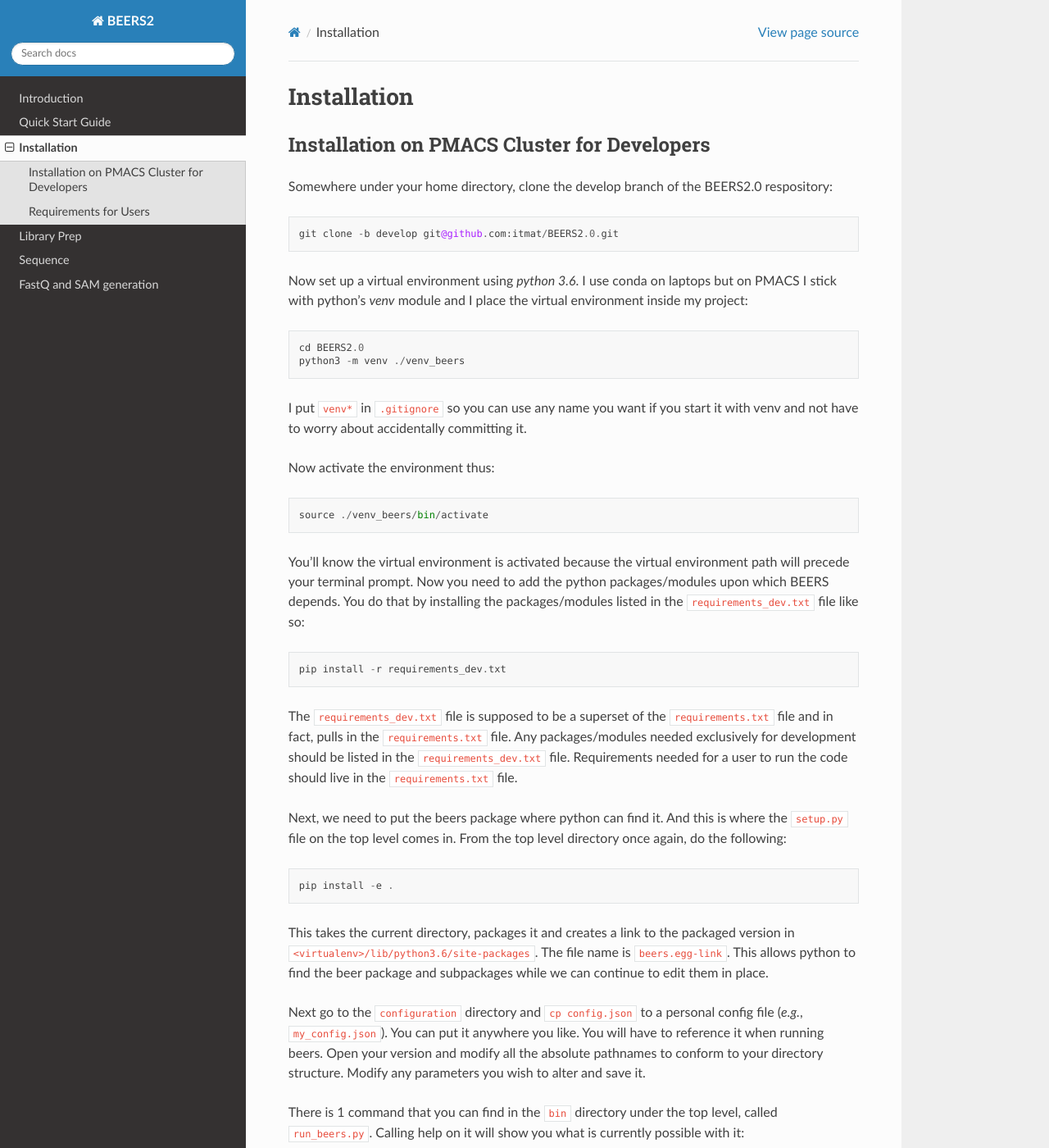
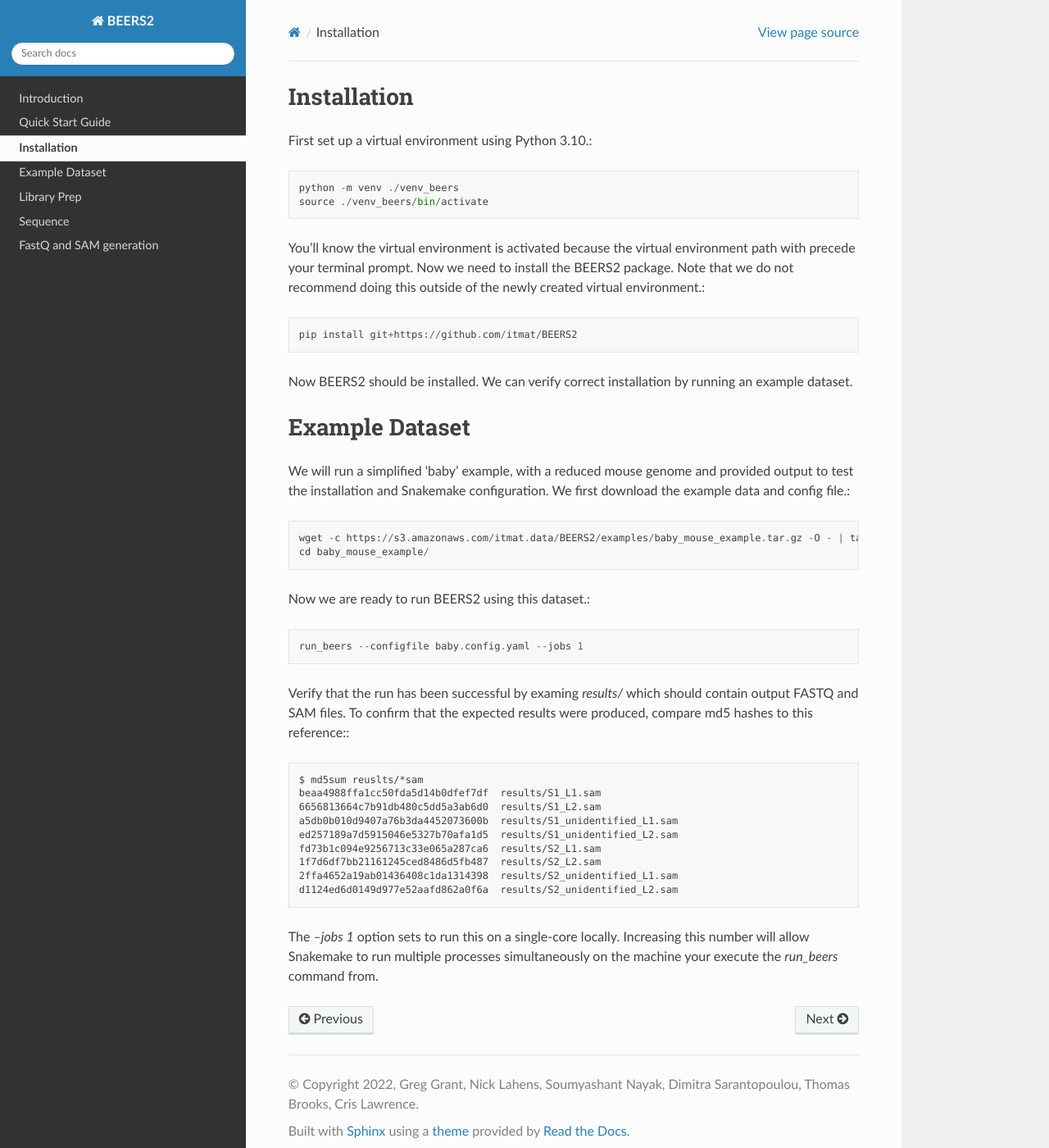
Before and after one commit to itmat/BEERS2, a Sphinx documentation site: the page built from doc/installation.rst, in a window 1280 px wide and 1400 px high. Shown: the whole window at 82% size. Built offline with Sphinx 7.4.7 and the Read the Docs theme 2.0.0, drawn with Linux system fonts in a browser that asks for light colours; pages that are not in the unit, such as notebooks, are missing from menus; some of the changed text lies outside the part shown.

Commit message:
Update install docs

```diff
--- a/doc/installation.rst
+++ b/doc/installation.rst
@@ -1,130 +1,47 @@
 Installation
 ============
 
-Installation on PMACS Cluster for Developers
---------------------------------------------
+First set up a virtual environment using Python 3.10.::
 
-Somewhere under your home directory, clone the develop branch of the BEERS2.0 respository::
-
-    git clone -b develop git@github.com:itmat/BEERS2.0.git
-
-Now set up a virtual environment using *python 3.6*.  I use conda on laptops but on PMACS I stick
-with python's *venv* module and I place the virtual environment inside my project::
-
-    cd BEERS2.0
-    python3 -m venv ./venv_beers
-
-I put ``venv*`` in ``.gitignore`` so you can use any name you want if you start it with venv and not have
-to worry about accidentally committing it.
-
-Now activate the environment thus::
-
+    python -m venv ./venv_beers
     source ./venv_beers/bin/activate
 
-You'll know the virtual environment is activated because the virtual environment path will precede
-your terminal prompt.  Now you need to add the python packages/modules upon which BEERS depends.  You
-do that by installing the packages/modules listed in the ``requirements_dev.txt`` file like so::
+You'll know the virtual environment is activated because the virtual environment path with precede
+your terminal prompt.
+Now we need to install the BEERS2 package.
+Note that we do not recommend doing this outside of the newly created virtual environment.::
 
-    pip install -r requirements_dev.txt
-
-The ``requirements_dev.txt`` file is supposed to be a superset of the ``requirements.txt`` file and in fact,
-pulls in the ``requirements.txt`` file.  Any packages/modules needed exclusively for development should
-be listed in the ``requirements_dev.txt`` file.  Requirements needed for a user to run the code should
-live in the ``requirements.txt`` file.
-
-Next, we need to put the beers package where python can find it.  And this is where the ``setup.py``
-file on the top level comes in.  From the top level directory once again, do the following::
-
-    pip install -e .
-
-This takes the current directory, packages it and creates a link to the packaged version in
-``<virtualenv>/lib/python3.6/site-packages``.  The file name is ``beers.egg-link``.  This allows python
-to find the beer package and subpackages while we can continue to edit them in place.
-
-Next go to the ``configuration`` directory and ``cp config.json`` to a personal config file
-(*e.g.*, ``my_config.json``).  You can put it anywhere you like.  You will have to reference it
-when running beers.  Open your version and modify all the absolute pathnames to conform to your
-directory structure.  Modify any parameters you wish to alter and save it.
-
-There is 1 command that you can find in the ``bin`` directory under the top level, called ``run_beers.py``.
-Calling help on it will show you what is currently possible with it::
-
-    ./run_beers.py -h
-    usage: run_beers.py [-h] -c CONFIG [-r RUN_ID] [-d]
-                        {expression_pipeline,library_prep_pipeline,sequence_pipeline}
-                        ...
-
-    BEERS Simulator, Version 2.0
-
-    positional arguments:
-    {expression_pipeline,library_prep_pipeline,sequence_pipeline}
-                            pipeline subcommand
-        expression_pipeline
-                            Run the expression pipeline only
-        library_prep_pipeline
-                            Run the library prep pipeline only
-        sequence_pipeline   Run the sequence pipeline only
-
-    optional arguments:
-     -h, --help            show this help message and exit
-
-    required named arguments:
-    -c CONFIG, --config CONFIG
-                            Full path to configuration file.
-
-    optional named arguments - these override configuration file arguments.:
-    -r RUN_ID, --run_id RUN_ID
-                            Integer used to specify run id.
-    -d, --debug           Indicates whether additional diagnostics are printed.
+    pip install git+https://github.com/itmat/BEERS2
 
 
-Of the three subcommands, expression_pipeline, library_prep_pipeline, and sequence_pipeline, the
-library_prep_pipeline is probably the easiest to run currently.  You would run it from the ``bin``
-directory thus::
+Now BEERS2 should be installed.
+We can verify correct installation by running an example dataset.
 
-    ./run_beers -r123 -d -c ../config/my_config.json library_prep_pipeline
+Example Dataset
+===============
 
-The run id and the path to the configuration file are both required.  The ``-d`` is a debug switch.
-Without it, exception tracebacks will not appear.  The library_prep_pipeline currently accepts just
-one molecule packet which it locates via the configuration file.  For example::
+We will run a simplified 'baby' example, with a reduced mouse genome and provided output to test the installation and Snakemake configuration.
+We first download the example data and config file.::
 
-     "input": {
-        "directory_path": "/home/crislawrence/Documents/beers_project/BEERS2.0/data/library_prep",
-        "molecule_packet_filename": "molecule_packet_plus_source.pickle"
-     }
+    wget -c https://s3.amazonaws.com/itmat.data/BEERS2/examples/baby_mouse_example.tar.gz -O - | tar -xz
+    cd baby_mouse_example/
 
-We only have the one packet so it is kind of precious right now.  A copy of
-``molecule_packet_plus_source.pickle`` is available under ``/projects/itmatlab/for_cris``.  Feel free to
-grab it.  It has 10K molecules (all polyadenylated) derived from ``Test_data.1002_baseline.sorted.bam``.
+Now we are ready to run BEERS2 using this dataset.::
 
-I have been using 100 as a seed to get reproducible results, I would suggest others use other
-seeds to avoid us getting tunnel vision.
+    run_beers --configfile baby.config.yaml --jobs 1
 
-One can use the molecule_packet output from the library prep pipeline as input for the sequence
-pipeline but again, you will need to tell the sequence pipeline where to find it via the
-configuration file,  For example::
+Verify that the run has been successful by examing `results/` which should contain output FASTQ and SAM files.
+To confirm that the expected results were produced, compare md5 hashes to this reference:::
 
-    "input": {
-        "directory_path": "/home/crislawrence/Documents/beers_project/BEERS2.0/data/library_prep/output",
-        "molecule_packet_filename": "final_output.pickle"
-    }
+    $ md5sum reuslts/*sam
+    beaa4988ffa1cc50fda5d14b0dfef7df  results/S1_L1.sam
+    6656813664c7b91db480c5dd5a3ab6d0  results/S1_L2.sam
+    a5db0b010d9407a76b3da4452073600b  results/S1_unidentified_L1.sam
+    ed257189a7d5915046e5327b70afa1d5  results/S1_unidentified_L2.sam
+    fd73b1c094e9256713c33e065a287ca6  results/S2_L1.sam
+    1f7d6df7bb21161245ced8486d5fb487  results/S2_L2.sam
+    2ffa4652a19ab01436408c1da1314398  results/S2_unidentified_L1.sam
+    d1124ed6d0149d977e52aafd862a0f6a  results/S2_unidentified_L2.sam
 
-Running the pipeline one stage at a time is a bit inconvenient presently.  We have yet to write
-the stages together into a complete pipeline.
-
-The expression pipeline is more difficult to use as it requires the reference genome and the pair
-of alignment files presently (bam and bai) and really only runs the variants finder portion of
-the pipeline.  I threw in a BeagleStep that will eventually call the Beagle process.  For now, I
-put my own Java program as a parameter to that step so I'd have something to run.  You can
-add your own external process as a placemarker for now, if you like.
-
-Requirements for Users
-----------------------
-
-If the user chooses to supply his/her own reference genome, it should be edited so that a
-sequence contains no line breaks.
-
-If the user declines to provide gender for each sample, the sample will not have X,Y, MT
-data.  If the user neglects to provide gender for just some of the samples, X,Y,MT data
-will be generated for those samples that have gender and a warning will be issued to
-the user.
+The `--jobs 1` option sets to run this on a single-core locally.
+Increasing this number will allow Snakemake to run multiple processes simultaneously on the machine your execute the `run_beers` command from.
```
